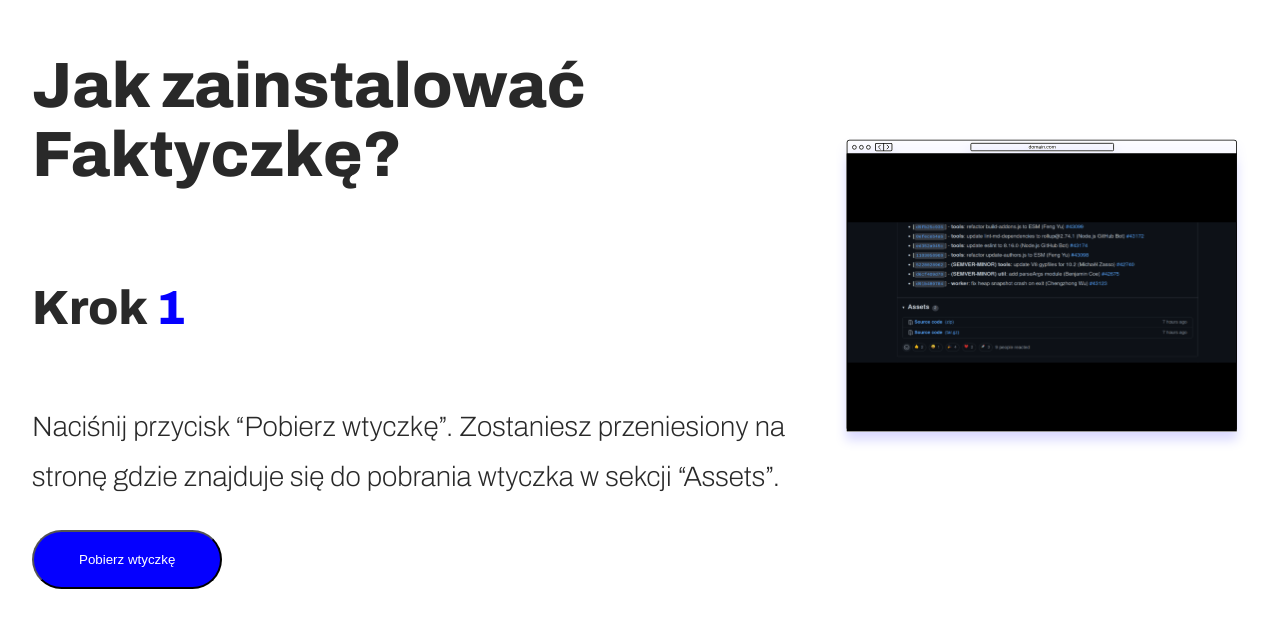
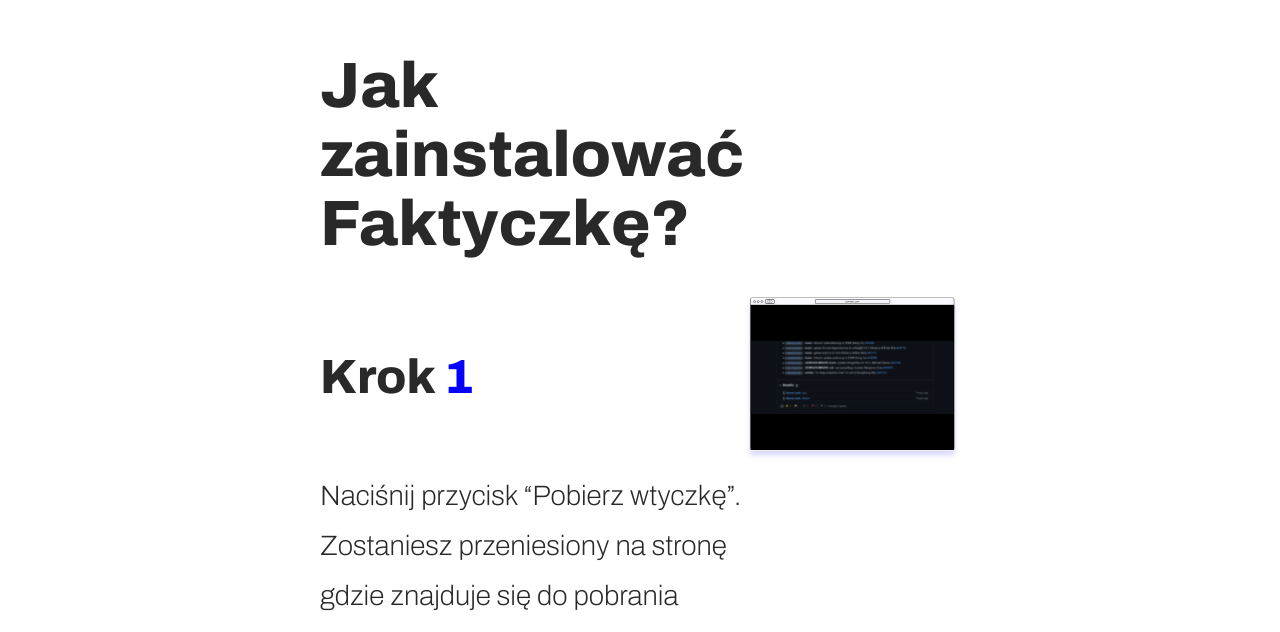
Before and after one commit to CodersCamp2021-HK/CodersCamp2021.Hackathon, a Next.js app in the folder packages/website/: page /installation in a window 1280 px wide. Shown: the part 162-794 px from the top of the page. Built offline with nearby package versions, Linux system fonts and the light colour scheme.

Commit message:
styles: change padding in installation page

```diff
--- a/packages/website/styles/installation.module.css
+++ b/packages/website/styles/installation.module.css
@@ -1,5 +1,5 @@
 .container {
-  padding: 0 2rem 0 2rem;
+  padding: 0 20rem 0 20rem;
 }
 
 .section {
```
